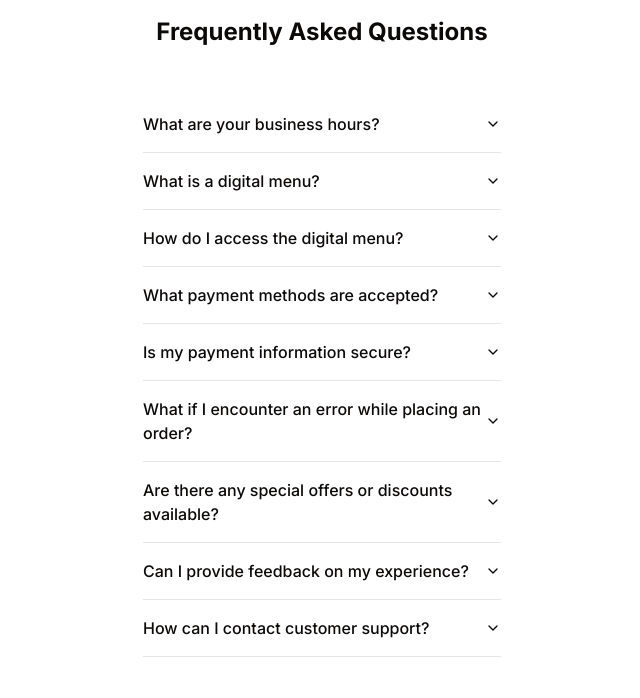
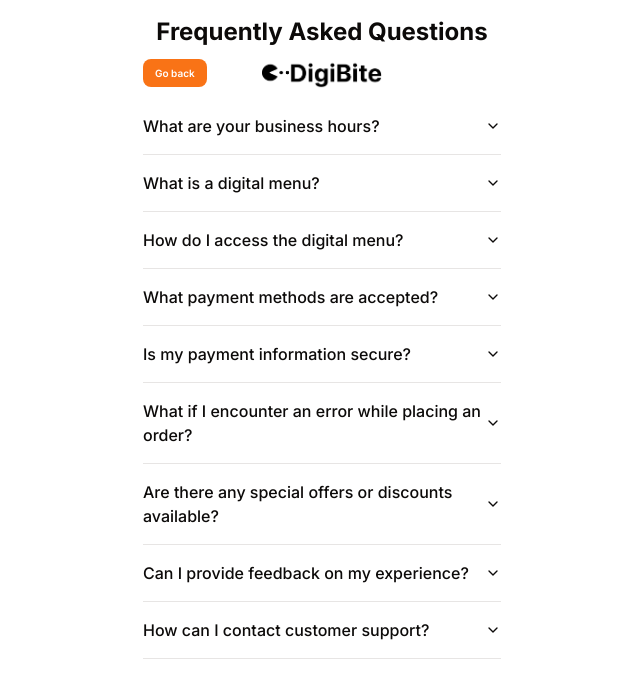
Before and after one commit to jmmaglonzo/E-MENU-FE, a Next.js app: page /faq in a window 1280 px wide. Shown: the top 698 px of the page, without its empty margins (318-958 px from the left). Built offline with nearby package versions, Linux system fonts and the light colour scheme.

Commit message:
feat: add digibite logo and adjust styles

```diff
--- a/src/app/faq/page.tsx
+++ b/src/app/faq/page.tsx
@@ -5,12 +5,30 @@ import {
   AccordionTrigger,
 } from "@/components/ui/accordion";
 import { faq } from "@/utils/faqData";
-
+import Image from "next/image";
+import DigiBiteLogo from "/public/DigiBiteLogo.png";
+import Link from "next/link";
 const Faq = () => {
   return (
     <section className="container py-4 text-center">
       <h2 className="text-3xl font-bold">Frequently Asked Questions</h2>
-      <Accordion type="single" collapsible className="mt-12">
+      <div className="relative flex items-center justify-center">
+        <Link
+          href="/"
+          className="absolute left-0 rounded-sm bg-primary px-3 py-1 text-sm font-semibold text-white transition active:scale-110"
+        >
+          Go back
+        </Link>
+        <div className="relative aspect-video h-[50px] w-[120px]">
+          <Image
+            src={DigiBiteLogo}
+            alt="DigiBite Logo"
+            fill
+            className="object-contain"
+          />
+        </div>
+      </div>
+      <Accordion type="single" collapsible className="">
         {faq.map((item) => (
           <AccordionItem value={item.value} key={item.value}>
             <AccordionTrigger className="text-start hover:no-underline">
--- a/src/components/Kitchen/KitchenNav.tsx
+++ b/src/components/Kitchen/KitchenNav.tsx
@@ -1,19 +1,26 @@
 "use client";
 
 import Image from "next/image";
-import menuLogo from "/public/emenu-logo-dark.png";
+import digibite from "/public/DigiBiteLogo.png";
 import Link from "next/link";
 import { usePathname } from "next/navigation";
 const KitchenNav = () => {
   const pathname = usePathname();
   return (
     <nav className="kitchen-container mx-auto flex items-center justify-between">
-      <div className="relative h-[50px] w-[200px]">
-        <Image src={menuLogo} alt="Menu Logo" fill className="object-contain" />
+      <div className="flex items-center gap-4">
+        <Link href="/" className="relative h-[50px] w-[200px]">
+          <Image
+            src={digibite}
+            alt="Menu Logo"
+            fill
+            className="object-contain"
+          />
+        </Link>
+        <h1 className="text-3xl font-bold">Kitchen Dashboard</h1>
       </div>
-      <h1 className="mt-2 font-bold">Kitchen Dashboard</h1>
 
-      <ul className="mt-2 flex flex-1 items-center justify-center gap-6 font-medium">
+      <ul className="flex flex-1 items-center justify-center gap-6 font-medium">
         <li>
           <Link
             href={"/kitchen"}
--- a/src/components/header/Navbar.tsx
+++ b/src/components/header/Navbar.tsx
@@ -8,7 +8,7 @@ import NavDrawer from "../Drawer/NavDrawer";
 import { useRouter } from "next/navigation";
 import { useConfirmRegister } from "@/services/queries";
 import { useEffect } from "react";
-
+import digibiteLogo from "/public/DigiBiteLogo.png";
 const Navbar = () => {
   const route = useRouter();
   const confirmRegister = useConfirmRegister();
@@ -23,13 +23,13 @@ const Navbar = () => {
 
   return (
     <>
-      <nav className="container mt-5 flex items-center justify-between">
+      <nav className="container mt-2 flex items-center justify-between">
         <div className="cursor-pointer">
           <MenuDrawer />
         </div>
-        <div className="relative h-[40px] w-[160px]">
+        <div className="relative h-[40px] w-[120px]">
           <Image
-            src={menuLogo}
+            src={digibiteLogo}
             priority
             alt="icon-menu"
             fill
```
